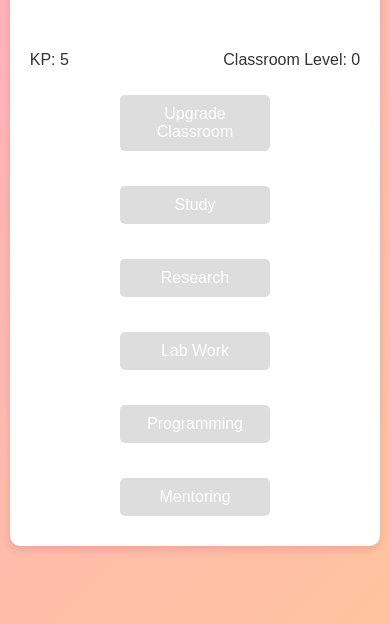
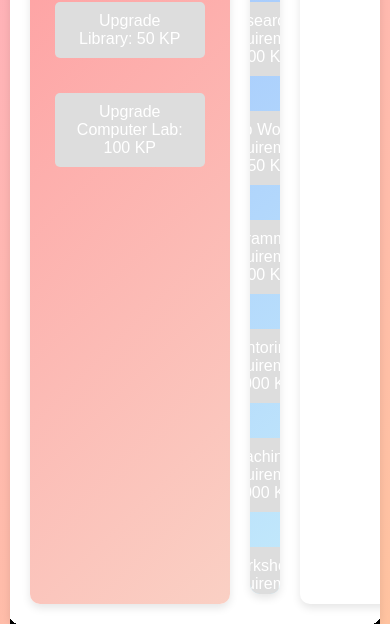
Before and after one commit to StaticQuasar931/School-facotry, a plain HTML site: page index.html in a window 390 px wide. Shown: the part 220-844 px from the top of the page. Drawn offline with Linux system fonts and the light colour scheme.

Commit message:
Update index.html

```diff
--- a/index.html
+++ b/index.html
@@ -11,7 +11,7 @@
       padding: 0;
       display: flex;
       justify-content: center;
-      align-items: center;
+      align-items: flex-start;
       height: 100vh;
       background: linear-gradient(135deg, #ffafbd, #ffc3a0); /* Soft gradient background */
       overflow: hidden;
@@ -25,8 +25,10 @@
       max-width: 1200px;
       box-sizing: border-box;
       display: flex;
-      flex-direction: column;
-      align-items: center;
+      justify-content: space-between;
+      gap: 20px;
+      height: 100%;
+      overflow-y: auto;
     }
     h1 {
       color: #4CAF50;
@@ -36,9 +38,31 @@
     .stats {
       margin-top: 20px;
       color: #333;
-      display: flex;
-      justify-content: space-between;
-      width: 100%;
+      font-size: 16px;
+    }
+    .column {
+      flex: 1;
+      padding: 15px;
+      border-radius: 10px;
+      box-shadow: 0 4px 8px rgba(0, 0, 0, 0.1);
+    }
+    .upgrades-column {
+      background: linear-gradient(135deg, #ff9a9e, #fad0c4); /* Soft gradient for upgrades */
+    }
+    .tasks-column {
+      background: linear-gradient(135deg, #a1c4fd, #c2e9fb); /* Soft gradient for tasks */
+      max-height: calc(100vh - 80px); /* Double the size of the default task column */
+      overflow-y: auto; /* Scrollable task column */
+    }
+    .help-button {
+      position: absolute;
+      top: 20px;
+      right: 20px;
+      background-color: #007bff;
+      color: white;
+      padding: 10px 20px;
+      border-radius: 5px;
+      cursor: pointer;
     }
     .button-container {
       display: flex;
@@ -49,7 +73,6 @@
     }
     .button-container .upgrade-button,
     .button-container .task-button {
-      background-color: #4CAF50;
       color: white;
       border: none;
       padding: 10px 20px;
@@ -63,6 +86,12 @@
       justify-content: center;
       align-items: center;
     }
+    .button-container .upgrade-button {
+      background-color: #4CAF50; /* Green */
+    }
+    .button-container .task-button {
+      background-color: #f39c12; /* Orange */
+    }
     .button-container .upgrade-button:hover,
     .button-container .task-button:hover {
       background-color: #45a049;
@@ -71,6 +100,9 @@
     .upgrade-button:disabled {
       background-color: #ddd;
       cursor: not-allowed;
+    }
+    .task-button.pending {
+      background-color: #f39c12;
     }
     .task-button.completed {
       background-color: #2ecc71;
@@ -86,27 +118,6 @@
       100% {
         background-color: #2ecc71;
       }
-    }
-    .help-button {
-      position: absolute;
-      top: 20px;
-      right: 20px;
-      background-color: #007bff;
-      color: white;
-      padding: 10px 20px;
-      border-radius: 5px;
-      cursor: pointer;
-    }
-    .menu {
-      padding: 15px;
-      background-color: #f1f1f1;
-      border-radius: 10px;
-      border: 1px solid #ddd;
-      width: 100%;
-      text-align: center;
-    }
-    .menu h3 {
-      margin-top: 0;
     }
     .tooltip {
       position: relative;
@@ -133,70 +144,110 @@
       visibility: visible;
       opacity: 1;
     }
-    .task-button.pending {
-      background-color: #f39c12;
+    #help-modal {
+      display: none;
+      position: fixed;
+      top: 50%;
+      left: 50%;
+      transform: translate(-50%, -50%);
+      padding: 20px;
+      background-color: white;
+      border-radius: 10px;
+      box-shadow: 0 4px 8px rgba(0, 0, 0, 0.1);
     }
   </style>
 </head>
 <body>
 
   <div id="game-container">
-    <h1>School Factory</h1>
-    <p>Generate Knowledge Points (KP) and upgrade your school!</p>
+    <!-- Upgrades Section -->
+    <div class="column upgrades-column">
+      <h2>Upgrades</h2>
+      <div class="button-container">
+        <div class="tooltip">
+          <button id="upgrade-classroom" class="upgrade-button" disabled>Upgrade Classroom: 10 KP</button>
+          <span class="tooltiptext">Cost: 10 KP</span>
+        </div>
+        <div class="tooltip">
+          <button id="upgrade-library" class="upgrade-button" disabled>Upgrade Library: 50 KP</button>
+          <span class="tooltiptext">Cost: 50 KP</span>
+        </div>
+        <div class="tooltip">
+          <button id="upgrade-computer" class="upgrade-button" disabled>Upgrade Computer Lab: 100 KP</button>
+          <span class="tooltiptext">Cost: 100 KP</span>
+        </div>
+      </div>
+    </div>
 
+    <!-- Tasks Section -->
+    <div class="column tasks-column">
+      <h2>Tasks</h2>
+      <div class="button-container">
+        <div class="tooltip">
+          <button id="task-study-Requirement-0-KP" class="task-button" disabled>Study - Requirement: 0 KP</button>
+          <span class="tooltiptext">Requirement: None</span>
+        </div>
+        <div class="tooltip">
+          <button id="task-research-Requirement-100-KP" class="task-button" disabled>Research - Requirement: 100 KP</button>
+          <span class="tooltiptext">Requirement: 100 KP</span>
+        </div>
+        <div class="tooltip">
+          <button id="task-laboratory-Requirement-250-KP" class="task-button" disabled>Lab Work - Requirement: 250 KP</button>
+          <span class="tooltiptext">Requirement: 250 KP</span>
+        </div>
+        <div class="tooltip">
+          <button id="task-programming-Requirement-500-KP" class="task-button" disabled>Programming - Requirement: 500 KP</button>
+          <span class="tooltiptext">Requirement: 500 KP</span>
+        </div>
+        <div class="tooltip">
+          <button id="task-mentoring-Requirement-1000-KP" class="task-button" disabled>Mentoring - Requirement: 1000 KP</button>
+          <span class="tooltiptext">Requirement: 1000 KP</span>
+        </div>
+        <div class="tooltip">
+          <button id="task-teaching-Requirement-2000-KP" class="task-button" disabled>Teaching - Requirement: 2000 KP</button>
+          <span class="tooltiptext">Requirement: 2000 KP</span>
+        </div>
+        <div class="tooltip">
+          <button id="task-workshop-Requirement-3000-KP" class="task-button" disabled>Workshop - Requirement: 3000 KP</button>
+          <span class="tooltiptext">Requirement: 3000 KP</span>
+        </div>
+        <div class="tooltip">
+          <button id="task-conference-Requirement-4000-KP" class="task-button" disabled>Conference - Requirement: 4000 KP</button>
+          <span class="tooltiptext">Requirement: 4000 KP</span>
+        </div>
+        <div class="tooltip">
+          <button id="task-coding-Requirement-5000-KP" class="task-button" disabled>Coding Challenge - Requirement: 5000 KP</button>
+          <span class="tooltiptext">Requirement: 5000 KP</span>
+        </div>
+        <div class="tooltip">
+          <button id="task-bookwriting-Requirement-6000-KP" class="task-button" disabled>Book Writing - Requirement: 6000 KP</button>
+          <span class="tooltiptext">Requirement: 6000 KP</span>
+        </div>
+      </div>
+    </div>
+
+    <!-- Settings Section (Game Stats) -->
+    <div class="column">
+      <h2>Settings / Stats</h2>
       <div class="stats">
         <p>KP: <span id="kp">0</span></p>
         <p>Classroom Level: <span id="classroom-level">0</span></p>
       </div>
+    </div>
+  </div>
 
-    <!-- Game Status & Settings -->
+  <!-- Help/Settings Button -->
   <button class="help-button" onclick="showHelp()">Help/Settings</button>
 
-    <div class="button-container">
-      <div class="tooltip">
-        <button id="upgrade-classroom" class="upgrade-button" disabled>Upgrade Classroom</button>
-        <span class="tooltiptext">Requirement: 10 KP</span>
-      </div>
-
-      <!-- Tasks -->
-      <div class="tooltip">
-        <button id="task-study" class="task-button" disabled>Study</button>
-        <span class="tooltiptext">Requirement: 100 KP</span>
-      </div>
-      <div class="tooltip">
-        <button id="task-research" class="task-button" disabled>Research</button>
-        <span class="tooltiptext">Requirement: 250 KP</span>
-      </div>
-      <div class="tooltip">
-        <button id="task-laboratory" class="task-button" disabled>Lab Work</button>
-        <span class="tooltiptext">Requirement: 500 KP</span>
-      </div>
-      <div class="tooltip">
-        <button id="task-programming" class="task-button" disabled>Programming</button>
-        <span class="tooltiptext">Requirement: 1000 KP</span>
-      </div>
-      <div class="tooltip">
-        <button id="task-mentoring" class="task-button" disabled>Mentoring</button>
-        <span class="tooltiptext">Requirement: 2000 KP</span>
-      </div>
-      <!-- Add more tasks (6 more) here, same pattern -->
-    </div>
-
-    <div id="help-modal" style="display:none; position:fixed; top:50%; left:50%; transform:translate(-50%, -50%); padding:20px; background-color:white; border-radius:10px; box-shadow:0 4px 8px rgba(0,0,0,0.1);">
+  <!-- Help Modal -->
+  <div id="help-modal">
     <h2>Help & Information</h2>
     <p>Welcome to School Factory! In this game, you generate Knowledge Points (KP) and use them to upgrade your school.</p>
-      <p><strong>Tasks:</strong> Each task has a requirement before it can be started. Once completed, it will reward you with KP!</p>
     <ul>
-        <li><strong>Study</strong>: Requires 100 KP to start, generates 50 KP after 60 seconds.</li>
-        <li><strong>Research</strong>: Requires 250 KP to start, generates 100 KP after 120 seconds.</li>
-        <li><strong>Lab Work</strong>: Requires 500 KP to start, generates 200 KP after 180 seconds.</li>
-        <li><strong>Programming</strong>: Requires 1000 KP to start, generates 400 KP after 240 seconds.</li>
-        <li><strong>Mentoring</strong>: Requires 2000 KP to start, generates 800 KP after 300 seconds.</li>
+      <li><strong>Upgrade Classroom</strong>: Cost: 10 KP, increases classroom level.</li>
+      <li><strong>Tasks</strong>: Complete tasks to earn KP over time. Requirements vary for each task.</li>
     </ul>
-      <p><strong>Upgrades:</strong> Use KP to upgrade your school, such as upgrading classrooms and unlocking new features like the Library.</p>
-      <p><strong>Auto Save:</strong> The game auto-saves every minute.</p>
     <button onclick="closeHelp()">Close</button>
-    </div>
   </div>
 
   <script>
@@ -208,122 +259,114 @@
       laboratory: 0,
       programming: 0,
       mentoring: 0,
+      teaching: 0,
+      workshop: 0,
+      conference: 0,
+      coding: 0,
+      bookwriting: 0
     };
 
-    const kpElement = document.getElementById("kp");
-    const classroomLevelElement = document.getElementById("classroom-level");
-    const upgradeClassroomButton = document.getElementById("upgrade-classroom");
-    const taskStudyButton = document.getElementById("task-study");
-    const taskResearchButton = document.getElementById("task-research");
-    const taskLaboratoryButton = document.getElementById("task-laboratory");
-    const taskProgrammingButton = document.getElementById("task-programming");
-    const taskMentoringButton = document.getElementById("task-mentoring");
+    // Task buttons
+    const taskStudyButton = document.getElementById('task-study-Requirement-0-KP');
+    const taskResearchButton = document.getElementById('task-research-Requirement-100-KP');
+    const taskLaboratoryButton = document.getElementById('task-laboratory-Requirement-250-KP');
+    const taskProgrammingButton = document.getElementById('task-programming-Requirement-500-KP');
+    const taskMentoringButton = document.getElementById('task-mentoring-Requirement-1000-KP');
+    const taskTeachingButton = document.getElementById('task-teaching-Requirement-2000-KP');
+    const taskWorkshopButton = document.getElementById('task-workshop-Requirement-3000-KP');
+    const taskConferenceButton = document.getElementById('task-conference-Requirement-4000-KP');
+    const taskCodingButton = document.getElementById('task-coding-Requirement-5000-KP');
+    const taskBookwritingButton = document.getElementById('task-bookwriting-Requirement-6000-KP');
 
-    // Load saved progress from localStorage
-    function loadProgress() {
-      const savedKP = localStorage.getItem('kp');
-      const savedClassroomLevel = localStorage.getItem('classroomLevel');
-      knowledgePoints = savedKP ? parseInt(savedKP) : 0;
-      classroomLevel = savedClassroomLevel ? parseInt(savedClassroomLevel) : 0;
-      updateUI();
+    const upgradeClassroomButton = document.getElementById('upgrade-classroom');
+    const upgradeLibraryButton = document.getElementById('upgrade-library');
+    const upgradeComputerButton = document.getElementById('upgrade-computer');
+
+    // Update UI function
+    function updateUI() {
+      document.getElementById('kp').textContent = knowledgePoints;
+      document.getElementById('classroom-level').textContent = classroomLevel;
+
+      // Enable buttons based on the requirements
+      taskStudyButton.disabled = false;
+      taskResearchButton.disabled = knowledgePoints < 100;
+      taskLaboratoryButton.disabled = knowledgePoints < 250;
+      taskProgrammingButton.disabled = knowledgePoints < 500;
+      taskMentoringButton.disabled = knowledgePoints < 1000;
+      taskTeachingButton.disabled = knowledgePoints < 2000;
+      taskWorkshopButton.disabled = knowledgePoints < 3000;
+      taskConferenceButton.disabled = knowledgePoints < 4000;
+      taskCodingButton.disabled = knowledgePoints < 5000;
+      taskBookwritingButton.disabled = knowledgePoints < 6000;
+
+      // Update button colors based on whether tasks can be started
+      taskStudyButton.style.backgroundColor = taskStudyButton.disabled ? '#ddd' : '#f39c12';
+      taskResearchButton.style.backgroundColor = taskResearchButton.disabled ? '#ddd' : '#f39c12';
+      taskLaboratoryButton.style.backgroundColor = taskLaboratoryButton.disabled ? '#ddd' : '#f39c12';
+      taskProgrammingButton.style.backgroundColor = taskProgrammingButton.disabled ? '#ddd' : '#f39c12';
+      taskMentoringButton.style.backgroundColor = taskMentoringButton.disabled ? '#ddd' : '#f39c12';
+      taskTeachingButton.style.backgroundColor = taskTeachingButton.disabled ? '#ddd' : '#f39c12';
+      taskWorkshopButton.style.backgroundColor = taskWorkshopButton.disabled ? '#ddd' : '#f39c12';
+      taskConferenceButton.style.backgroundColor = taskConferenceButton.disabled ? '#ddd' : '#f39c12';
+      taskCodingButton.style.backgroundColor = taskCodingButton.disabled ? '#ddd' : '#f39c12';
+      taskBookwritingButton.style.backgroundColor = taskBookwritingButton.disabled ? '#ddd' : '#f39c12';
     }
 
-    // Save game progress to localStorage
-    function saveProgress() {
-      localStorage.setItem('kp', knowledgePoints);
-      localStorage.setItem('classroomLevel', classroomLevel);
-      localStorage.setItem('lastAutoSave', Date.now());
+    // Start a task
+    function startTask(taskName, cooldownTime, reward) {
+      if (taskCooldowns[taskName] === 0) {
+        taskCooldowns[taskName] = cooldownTime;
+        setTimeout(() => {
+          knowledgePoints += reward.gainKP;
+          taskCooldowns[taskName] = 0;
+          updateUI();
+        }, cooldownTime * 1000);
+      }
     }
 
-    // Updates UI with current values
-    function updateUI() {
-      kpElement.textContent = knowledgePoints;
-      classroomLevelElement.textContent = classroomLevel;
+    // Event listeners for tasks
+    taskStudyButton.addEventListener("click", () => startTask("study", 60, { gainKP: 50 }));
+    taskResearchButton.addEventListener("click", () => startTask("research", 120, { gainKP: 100 }));
+    taskLaboratoryButton.addEventListener("click", () => startTask("laboratory", 180, { gainKP: 200 }));
+    taskProgrammingButton.addEventListener("click", () => startTask("programming", 240, { gainKP: 400 }));
+    taskMentoringButton.addEventListener("click", () => startTask("mentoring", 300, { gainKP: 800 }));
 
-      // Enable/Disable buttons based on KP or other requirements
-      upgradeClassroomButton.disabled = knowledgePoints < 10; // Example requirement for upgrading classroom
-      taskStudyButton.disabled = knowledgePoints < 100 || taskCooldowns.study > 0;
-      taskResearchButton.disabled = knowledgePoints < 250 || taskCooldowns.research > 0;
-      taskLaboratoryButton.disabled = knowledgePoints < 500 || taskCooldowns.laboratory > 0;
-      taskProgrammingButton.disabled = knowledgePoints < 1000 || taskCooldowns.programming > 0;
-      taskMentoringButton.disabled = knowledgePoints < 2000 || taskCooldowns.mentoring > 0;
-
-      // Updating task statuses for progress visibility
-      taskStudyButton.classList.toggle("pending", taskCooldowns.study > 0);
-      taskResearchButton.classList.toggle("pending", taskCooldowns.research > 0);
-      taskLaboratoryButton.classList.toggle("pending", taskCooldowns.laboratory > 0);
-      taskProgrammingButton.classList.toggle("pending", taskCooldowns.programming > 0);
-      taskMentoringButton.classList.toggle("pending", taskCooldowns.mentoring > 0);
-    }
-
-    // Start generating KP automatically based on classroom level
-    function generateKP() {
-      knowledgePoints += 1 + classroomLevel; // Increase KP based on classroom level
-      updateUI();
-    }
-
-    // Auto save every minute
-    setInterval(() => {
-      saveProgress();
-    }, 60000);
-
-    // Start generating KP every second
-    setInterval(generateKP, 1000);
-
-    // Upgrade Classroom
-    upgradeClassroomButton.addEventListener("click", () => {
+    // Upgrade classroom
+    upgradeClassroomButton.addEventListener('click', () => {
       if (knowledgePoints >= 10) {
         knowledgePoints -= 10;
         classroomLevel++;
         updateUI();
-        saveProgress();
       }
     });
 
-    // Task actions (Study, Research, etc.)
-    function startTask(taskName, cooldownTime, reward) {
-      if (knowledgePoints >= reward.requiredKP && taskCooldowns[taskName] === 0) {
-        knowledgePoints -= reward.requiredKP;
-        taskCooldowns[taskName] = cooldownTime;
+    // Auto-save every minute
+    setInterval(() => saveProgress(), 60000);
 
-        setTimeout(() => {
-          knowledgePoints += reward.gainKP;
-          taskCooldowns[taskName] = 0;
-          updateUI();
-          saveProgress();
-        }, cooldownTime * 1000);
-
-        updateUI();
-      }
+    // Save progress function
+    function saveProgress() {
+      localStorage.setItem("knowledgePoints", knowledgePoints);
+      localStorage.setItem("classroomLevel", classroomLevel);
+      localStorage.setItem("taskCooldowns", JSON.stringify(taskCooldowns));
     }
 
-    taskStudyButton.addEventListener("click", () => {
-      startTask("study", 60, { requiredKP: 100, gainKP: 50 });
-    });
-    taskResearchButton.addEventListener("click", () => {
-      startTask("research", 120, { requiredKP: 250, gainKP: 100 });
-    });
-    taskLaboratoryButton.addEventListener("click", () => {
-      startTask("laboratory", 180, { requiredKP: 500, gainKP: 200 });
-    });
-    taskProgrammingButton.addEventListener("click", () => {
-      startTask("programming", 240, { requiredKP: 1000, gainKP: 400 });
-    });
-    taskMentoringButton.addEventListener("click", () => {
-      startTask("mentoring", 300, { requiredKP: 2000, gainKP: 800 });
-    });
+    // Load saved progress on page load
+    window.onload = () => {
+      knowledgePoints = parseInt(localStorage.getItem("knowledgePoints") || "0");
+      classroomLevel = parseInt(localStorage.getItem("classroomLevel") || "0");
+      taskCooldowns = JSON.parse(localStorage.getItem("taskCooldowns") || "{}");
+      updateUI();
+    };
 
-    // Show Help/Settings Modal
+    // Show help modal
     function showHelp() {
       document.getElementById('help-modal').style.display = 'block';
     }
 
+    // Close help modal
     function closeHelp() {
       document.getElementById('help-modal').style.display = 'none';
     }
-
-    // Load saved progress on page load
-    window.onload = loadProgress;
 
     // Initial UI update
     updateUI();
```
Lines whose indentation alone changed are shown as unchanged.
